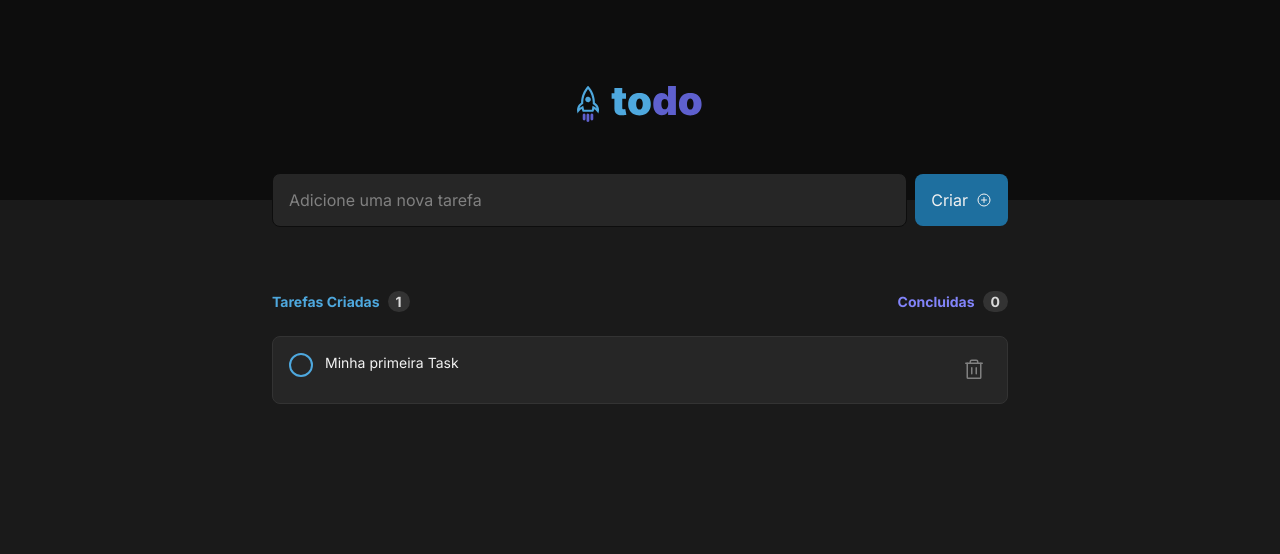
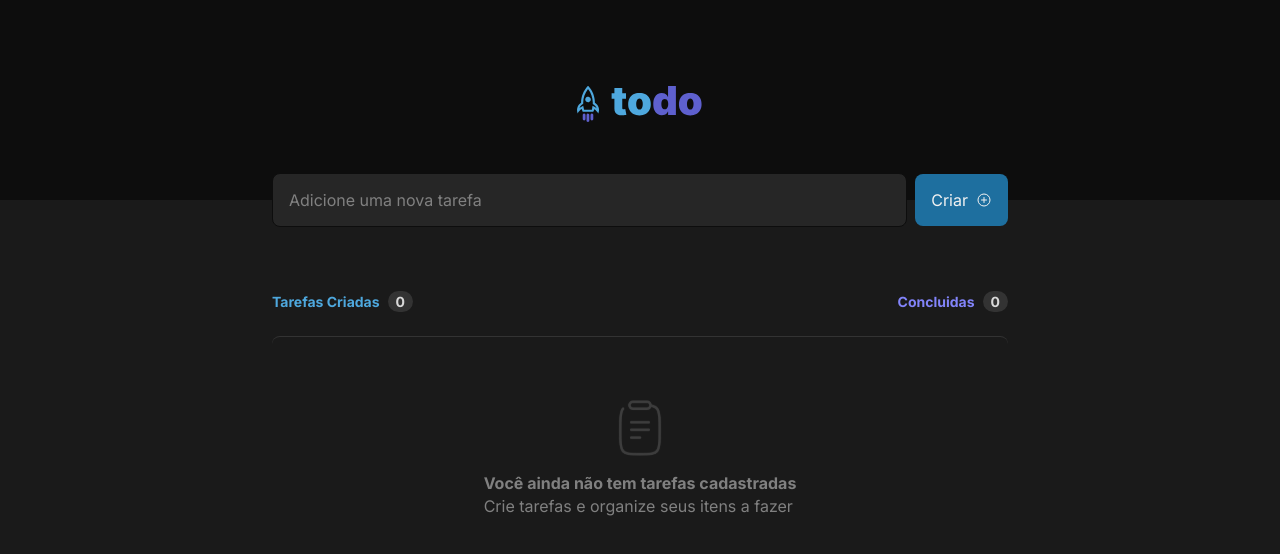
Before and after one commit to ClemilsonAzevedo/TodoList, a React (Vite) app: page / in a window 1280 px wide. Shown: the top 554 px of the page. Built offline with nearby package versions, Linux system fonts and the light colour scheme.

Commit message:
Feat: Delete task function

```diff
--- a/src/App.tsx
+++ b/src/App.tsx
@@ -2,47 +2,35 @@ import { Header } from "./components/Header";
 import "./global.css";
 import style from "./App.module.css";
 import Clipboard from "./assets/Clipboard.svg";
-import { PlusCircle } from "phosphor-react";
+import { PlusCircle, Trash } from "phosphor-react";
 import { useState, FormEvent, ChangeEvent } from "react";
-import { Task } from "./components/Task";
+import taskStyle from "./components/Task.module.css";
 
-const allTasks = [
-	{
-		id: 1,
-		content: "Finish the report",
-		isComplete: false,
-	},
-	{
-		id: 2,
-		content: "Attend the meeting",
-		isComplete: true,
-	},
-	{
-		id: 3,
-		content: "Buy groceries",
-		isComplete: false,
-	},
-	{
-		id: 4,
-		content: "Clean the house",
-		isComplete: true,
-	},
-	{
-		id: 5,
-		content: "Learn a new programming language",
-		isComplete: false,
-	},
-];
+export interface TaskProps {
+	id: number;
+	content: string;
+	isComplete: boolean;
+}
 
 export function App() {
-	const [tasks, setTasks] = useState(["Minha primeira Task"]);
+	const [tasks, setTasks] = useState<TaskProps[]>([]);
 	const [newTaskText, setNewTaskText] = useState("");
 	const isInputTaskTextEmpty = newTaskText.length === 0;
 
 	function handleAddNewTask(e: FormEvent) {
 		e.preventDefault();
-		setTasks([...tasks, newTaskText]);
+		const newTask: TaskProps = {
+			id: tasks.length + 1,
+			content: newTaskText,
+			isComplete: false,
+		};
+		setTasks([...tasks, newTask]);
 		setNewTaskText("");
+	}
+
+	function handleDeleteTask(id: number) {
+		const tasksWithoutDeletedOne = tasks.filter((task) => task.id !== id);
+		setTasks(tasksWithoutDeletedOne);
 	}
 
 	function handleNewTaskChange(e: ChangeEvent<HTMLInputElement>) {
@@ -81,7 +69,8 @@ export function App() {
 							Tarefas Criadas <span>{tasks.length}</span>
 						</h3>
 						<h3>
-							Concluidas <span>0</span>
+							Concluidas{" "}
+							<span>{tasks.filter((task) => task.isComplete).length}</span>
 						</h3>
 					</header>
 					<div className={style.task}>
@@ -96,9 +85,27 @@ export function App() {
 								</div>
 							</div>
 						) : (
-							tasks.map((task) => {
-								return <Task key={task} content={task} isComplete />;
-							})
+							tasks.map((task) => (
+								<div key={task.id} className={taskStyle.task}>
+									<div className={taskStyle.check}>
+										<div className={taskStyle.round}>
+											<input
+												type="checkbox"
+												id={`checkbox-${task.id}`}
+												className="checkbox"
+											/>
+											<label htmlFor={`checkbox-${task.id}`}></label>
+										</div>
+									</div>
+									<p>{task.content}</p>
+									<button
+										type="button"
+										onClick={() => handleDeleteTask(task.id)}
+									>
+										<Trash size={24} />
+									</button>
+								</div>
+							))
 						)}
 					</div>
 				</section>
--- a/src/components/Task.tsx
+++ /dev/null
@@ -1,26 +0,0 @@
-import { Trash } from "phosphor-react";
-import style from "./Task.module.css";
-
-export interface TaskProps {
-	content: string;
-	isComplete: boolean;
-}
-
-export function Task({ content, isComplete }: TaskProps) {
-	const uniqueId = `checkbox-${content.replace(/\s+/g, "-").toLowerCase()}`;
-
-	return (
-		<div className={isComplete ? style.task : style.complete}>
-			<div className={style.check}>
-				<div className={style.round}>
-					<input type="checkbox" id={uniqueId} className="checkbox" />
-					<label htmlFor={uniqueId}></label>
-				</div>
-			</div>
-			<p>{content}</p>
-			<button type="button">
-				<Trash size={24} />
-			</button>
-		</div>
-	);
-}
```
